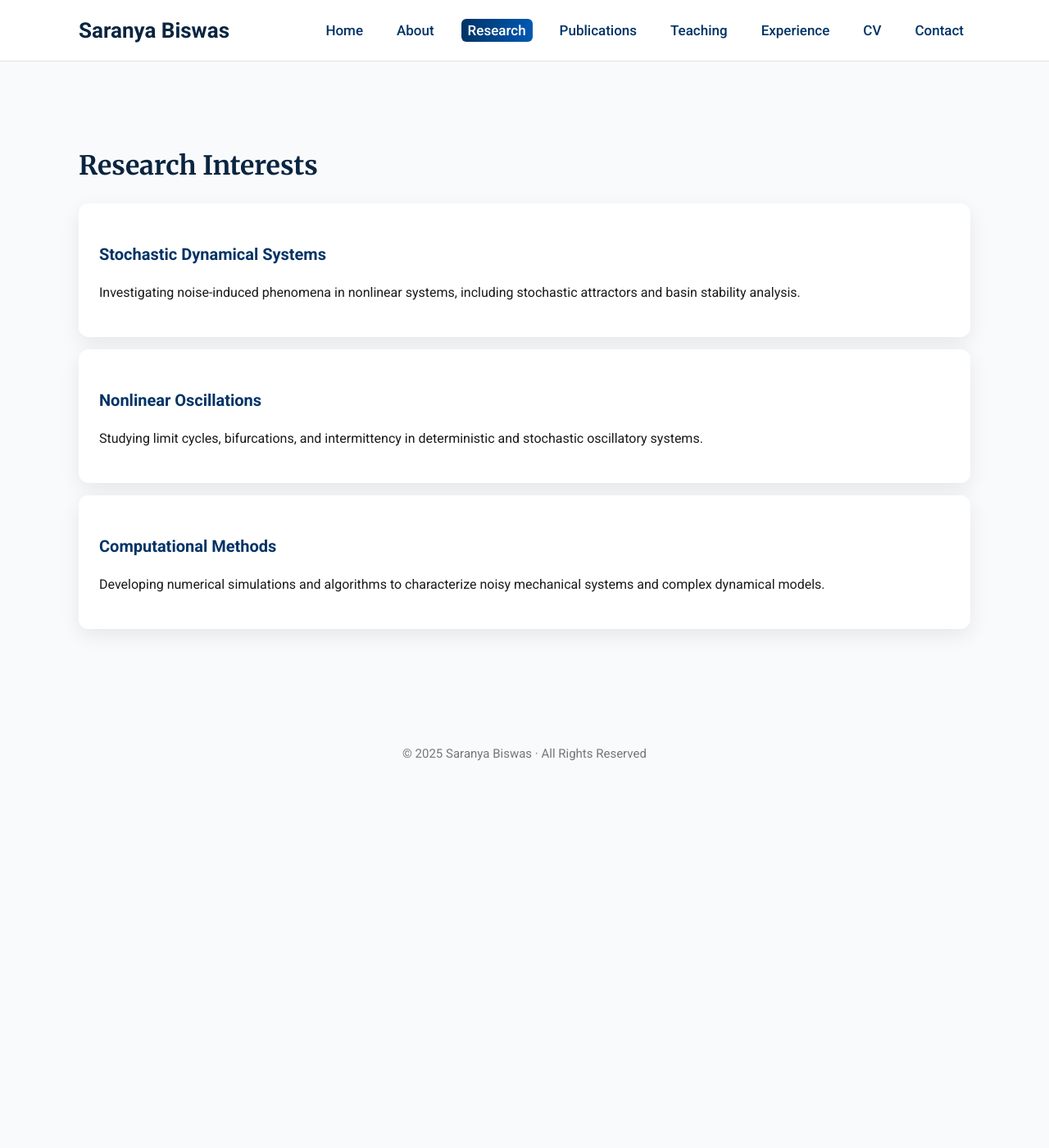
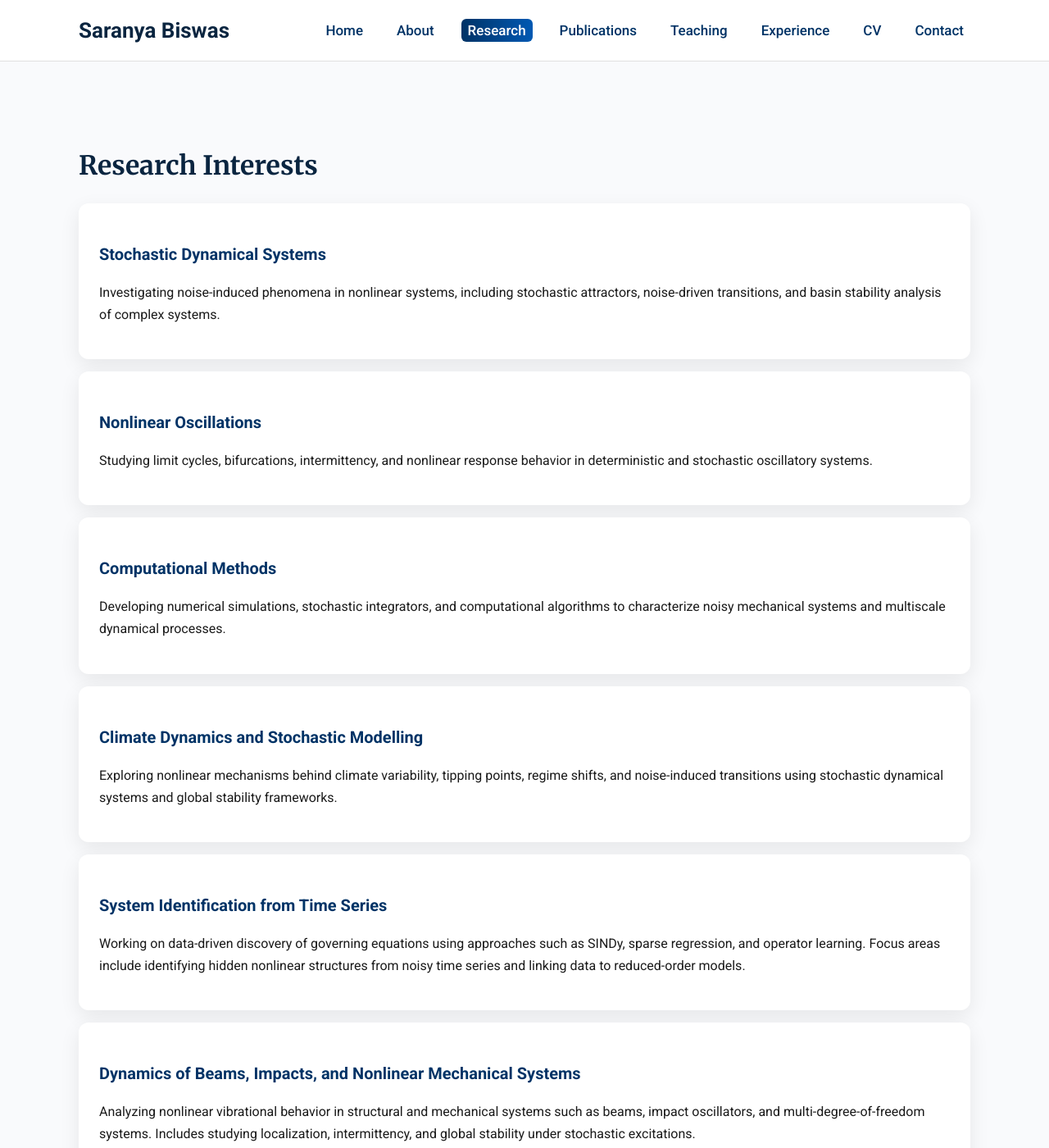
Before and after one commit to SaranyaBiswas/SaranyaBiswas.github.io, a Jekyll site: the page research.html, which Jekyll copies as it is, in a window 1280 px wide and 1400 px high. Shown: the whole window at 82% size. Built offline with Jekyll 4.4.1, drawn with Linux system fonts in a browser that asks for light colours.

Commit message:
Update research.html

```diff
--- a/research.html
+++ b/research.html
@@ -29,18 +29,44 @@
 
     <div class="card" data-aos="fade-up">
         <h3>Stochastic Dynamical Systems</h3>
-        <p>Investigating noise-induced phenomena in nonlinear systems, including stochastic attractors and basin stability analysis.</p>
+        <p>Investigating noise-induced phenomena in nonlinear systems, including stochastic attractors,
+        noise-driven transitions, and basin stability analysis of complex systems.</p>
     </div>
 
     <div class="card" data-aos="fade-up">
         <h3>Nonlinear Oscillations</h3>
-        <p>Studying limit cycles, bifurcations, and intermittency in deterministic and stochastic oscillatory systems.</p>
+        <p>Studying limit cycles, bifurcations, intermittency, and nonlinear response behavior in deterministic
+        and stochastic oscillatory systems.</p>
     </div>
 
     <div class="card" data-aos="fade-up">
         <h3>Computational Methods</h3>
-        <p>Developing numerical simulations and algorithms to characterize noisy mechanical systems and complex dynamical models.</p>
+        <p>Developing numerical simulations, stochastic integrators, and computational algorithms
+        to characterize noisy mechanical systems and multiscale dynamical processes.</p>
     </div>
+
+    <!-- NEW BLOCKS ADDED BELOW -->
+
+    <div class="card" data-aos="fade-up">
+        <h3>Climate Dynamics and Stochastic Modelling</h3>
+        <p>Exploring nonlinear mechanisms behind climate variability, tipping points, regime shifts,
+        and noise-induced transitions using stochastic dynamical systems and global stability frameworks.</p>
+    </div>
+
+    <div class="card" data-aos="fade-up">
+        <h3>System Identification from Time Series</h3>
+        <p>Working on data-driven discovery of governing equations using approaches such as
+        SINDy, sparse regression, and operator learning. Focus areas include identifying hidden nonlinear
+        structures from noisy time series and linking data to reduced-order models.</p>
+    </div>
+
+    <div class="card" data-aos="fade-up">
+        <h3>Dynamics of Beams, Impacts, and Nonlinear Mechanical Systems</h3>
+        <p>Analyzing nonlinear vibrational behavior in structural and mechanical systems such as beams,
+        impact oscillators, and multi-degree-of-freedom systems. Includes studying localization,
+        intermittency, and global stability under stochastic excitations.</p>
+    </div>
+
 </div>
 
 <footer>
```
